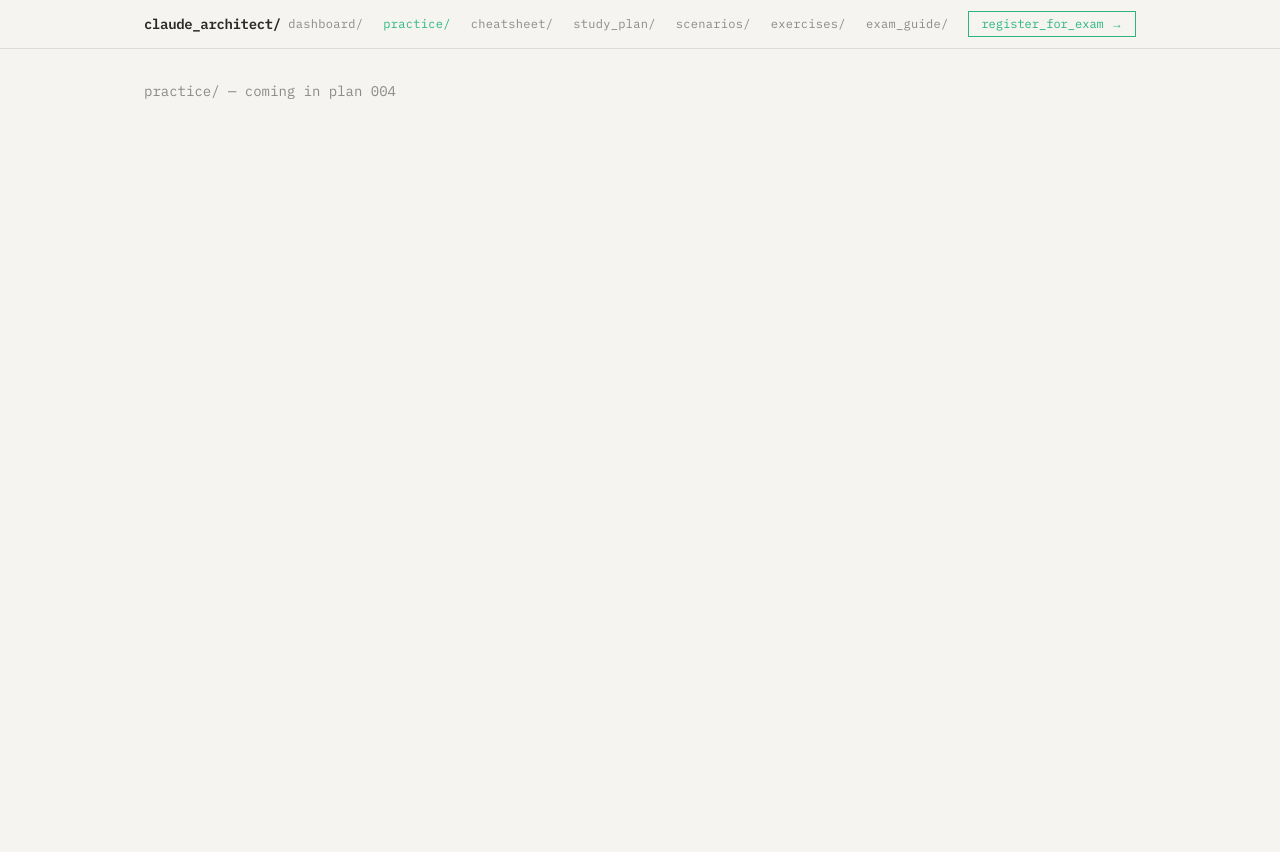
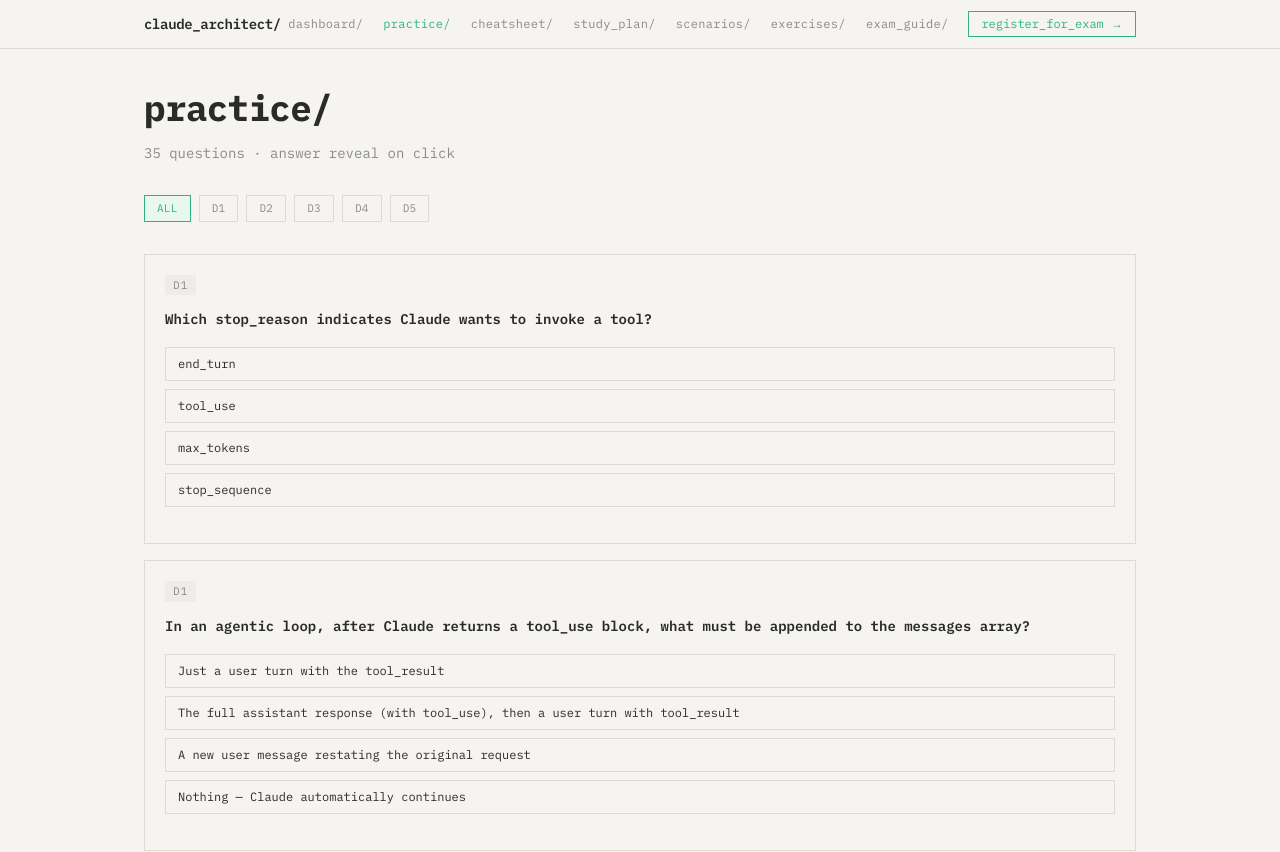
Before and after one commit to maksim-askirka/claude-architect-prep, a Next.js app: page /practice in a window 1280 px wide. Shown: the top 852 px of the page. Before the commit the page ends 800 px from the top, so only its background shows below. Built offline with nearby package versions, Linux system fonts and the light colour scheme.

Commit message:
feat: practice quiz page — 35 questions, domain filter, immediate reveal, score tracking

```diff
--- a/app/practice/page.tsx
+++ b/app/practice/page.tsx
@@ -1,3 +1,43 @@
+// app/practice/page.tsx
+'use client'
+import { usePractice } from '@/hooks/usePractice'
+import { QuestionCard } from '@/components/QuestionCard'
+import { DomainFilter } from '@/components/DomainFilter'
+import { ScoreDisplay } from '@/components/ScoreDisplay'
+
 export default function PracticePage() {
-  return <p className="text-[var(--muted)] text-sm">practice/ — coming in plan 004</p>
+  const { filter, questions, answers, correctCount, handleAnswer, handleFilterChange } = usePractice()
+
+  return (
+    <div>
+      {/* Header */}
+      <h1 className="text-[28px] md:text-[36px] font-bold tracking-[-0.02em] mb-2">
+        practice/
+      </h1>
+      <p className="text-sm text-[var(--muted)] mb-8">
+        {questions.length} questions · answer reveal on click
+      </p>
+
+      {/* Controls row */}
+      <div className="flex items-center justify-between flex-wrap gap-4 mb-8">
+        <DomainFilter active={filter} onChange={handleFilterChange} />
+        <ScoreDisplay correct={correctCount} total={Object.keys(answers).length} />
+      </div>
+
+      {/* Questions */}
+      {questions.length === 0 ? (
+        <p className="text-sm text-[var(--muted)]">// no questions match this filter</p>
+      ) : (
+        <div className="flex flex-col gap-4">
+          {questions.map((q) => (
+            <QuestionCard
+              key={q.id}
+              question={q}
+              onAnswer={(correct) => handleAnswer(q.id, correct)}
+            />
+          ))}
+        </div>
+      )}
+    </div>
+  )
 }
--- /dev/null
+++ b/hooks/usePractice.ts
@@ -0,0 +1,53 @@
+// hooks/usePractice.ts
+'use client'
+import { useState, useMemo, useCallback } from 'react'
+import { DomainKey } from '@/types'
+import { getQuestionsByDomain } from '@/lib/questions'
+import { setQuizResult } from '@/lib/progress'
+
+export function usePractice() {
+  const [filter, setFilter] = useState<DomainKey | 'all'>('all')
+  // Map of question id → whether answered correctly (null = not answered)
+  const [answers, setAnswers] = useState<Record<string, boolean>>({})
+
+  const questions = useMemo(() => getQuestionsByDomain(filter), [filter])
+
+  const answeredCount = Object.keys(answers).length
+  const correctCount = Object.values(answers).filter(Boolean).length
+
+  const handleAnswer = useCallback(
+    (questionId: string, correct: boolean) => {
+      setAnswers((prev) => {
+        const updated = { ...prev, [questionId]: correct }
+
+        // If a single domain is selected and all filtered questions answered → save result
+        if (filter !== 'all') {
+          const filteredQuestions = getQuestionsByDomain(filter)
+          const allAnswered = filteredQuestions.every((q) => q.id in updated)
+          if (allAnswered) {
+            const domainCorrect = filteredQuestions.filter((q) => updated[q.id]).length
+            setQuizResult(filter, domainCorrect, filteredQuestions.length)
+          }
+        }
+
+        return updated
+      })
+    },
+    [filter]
+  )
+
+  const handleFilterChange = useCallback((newFilter: DomainKey | 'all') => {
+    setFilter(newFilter)
+    setAnswers({}) // Reset answers when filter changes
+  }, [])
+
+  return {
+    filter,
+    questions,
+    answers,
+    answeredCount,
+    correctCount,
+    handleAnswer,
+    handleFilterChange,
+  }
+}
```
